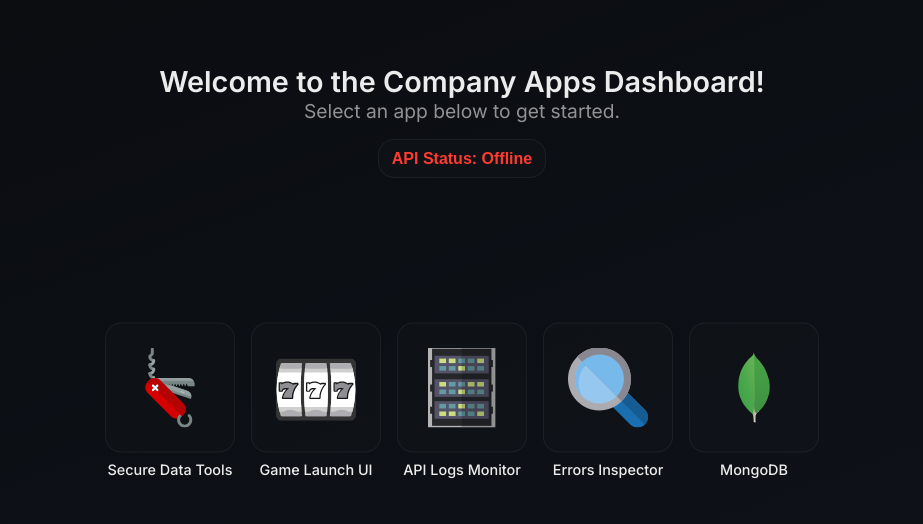
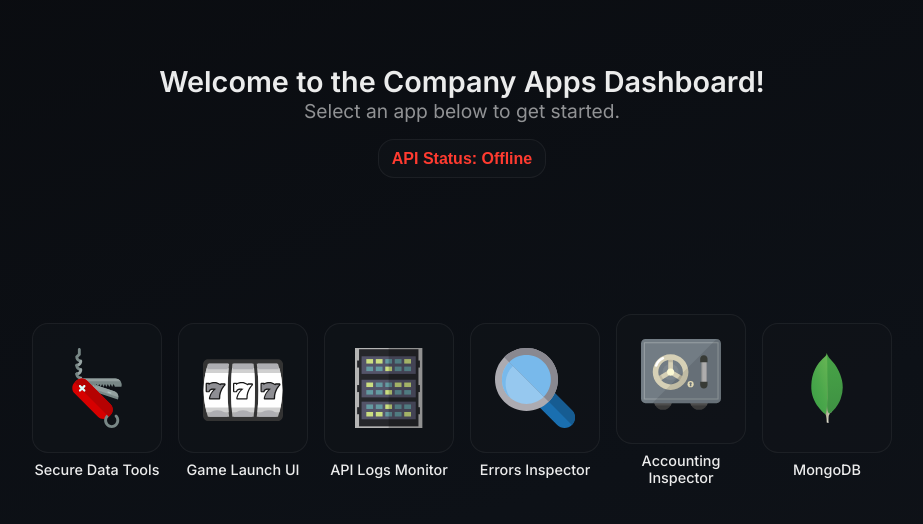
Before and after one commit to dimitarraychev/linux-home-page, a React (Vite) app: page / in a window 1280 px wide. Shown: the top 524 px of the page, without its empty margins (178-1101 px from the left). Built offline with nearby package versions, Linux system fonts and the light colour scheme; no server answers.

Commit message:
added accounting inspector

```diff
--- a/src/App.tsx
+++ b/src/App.tsx
@@ -3,7 +3,8 @@
 import toolsLogo from "./assets/secure-data-tools-logo.svg";
 import launchLogo from "./assets/game-launch-ui-logo.svg";
 import logsLogo from "./assets/api-logs-monitor-logo.svg";
-import inspectorLogo from "./assets/errors-inspector-logo.svg";
+import errorsInspectorLogo from "./assets/errors-inspector-logo.svg";
+import accountingInspectorLogo from "./assets/accounting-inspector-logo.svg";
 import mongoLogo from "./assets/mongo-logo.svg";
 import ApiStatus from "./components/ApiStatus/ApiStatus";
 
@@ -30,9 +31,14 @@
           path="/api-logs-monitor/"
         />
         <AppIcon
-          icon={inspectorLogo}
+          icon={errorsInspectorLogo}
           title="Errors Inspector"
           path="/errors-inspector/"
+        />
+        <AppIcon
+          icon={accountingInspectorLogo}
+          title="Accounting Inspector"
+          path="/accounting-inspector/"
         />
         <AppIcon icon={mongoLogo} title="MongoDB" path="/mongo/" />
       </div>
```
Also changed, not shown: src/assets/accounting-inspector-logo.svg (added).
